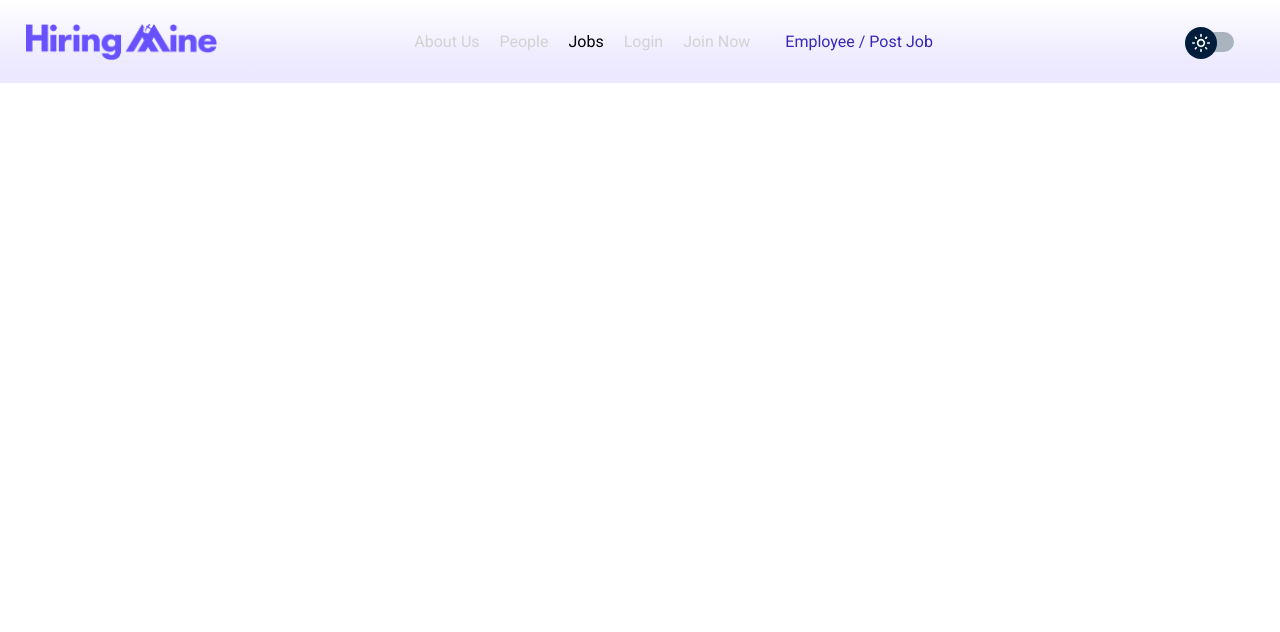
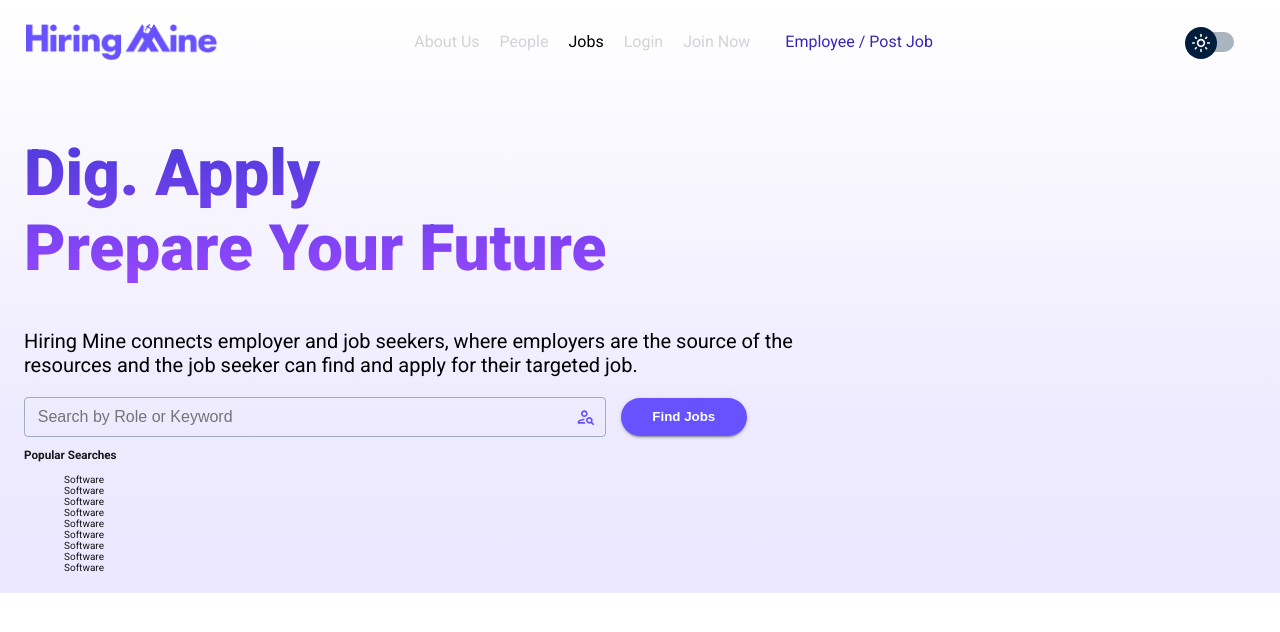
Before and after one commit to hamz-aa/hiring-mine-ui, a React (Vite) app: page / in a window 1280 px wide. Shown: the top 632 px of the page. Built offline with nearby package versions, Linux system fonts and the light colour scheme.

Commit message:
started working on landing page

```diff
--- a/src/App.css
+++ b/src/App.css
@@ -12,6 +12,7 @@ body {
 
 :root {
   font-size: 62.5%;
+  color: rgb(24, 23, 23);
 }
 
 a {
--- a/src/App.jsx
+++ b/src/App.jsx
@@ -3,6 +3,7 @@ import "./App.css";
 import Navbar from "./components/Navbar";
 import { ThemeProvider, createGlobalStyle } from "styled-components";
 import { darkTheme, lightTheme } from "./utils/Theme";
+import Landing from "./components/Landing";
 
 const GlobalStyle = createGlobalStyle`
   body {
@@ -11,13 +12,18 @@ const GlobalStyle = createGlobalStyle`
 `;
 
 function App() {
-  const [darkMode, setDarkMode] = useState(false);
+  const [darkMode, setDarkMode] = useState(
+    localStorage.getItem("darkMode") || false
+  );
+
+  localStorage.setItem("darkMode", darkMode);
 
   return (
     <>
-      <ThemeProvider theme={darkMode ? darkTheme : lightTheme}>
+      <ThemeProvider theme={darkMode === true ? darkTheme : lightTheme}>
         <GlobalStyle />
         <Navbar darkMode={darkMode} setDarkMode={setDarkMode} />
+        <Landing />
       </ThemeProvider>
     </>
   );
--- /dev/null
+++ b/src/components/Landing.jsx
@@ -0,0 +1,110 @@
+import { PersonSearchOutlined } from "@mui/icons-material";
+import styled from "styled-components";
+
+const Container = styled.div`
+  padding: 1em 2.4em;
+`;
+
+const Title = styled.h1`
+  background: linear-gradient(180deg, #4d3bdb 0%, #9747ff 100%);
+  -webkit-background-clip: text;
+  -webkit-text-fill-color: transparent;
+  background-clip: text;
+  font-weight: 800;
+  font-size: 6.4rem;
+`;
+
+const Text = styled.p`
+  font-weight: 400;
+  font-size: 2rem;
+  color: ${({ theme }) => theme.text};
+`;
+
+const InputBox = styled.div`
+  width: 580px;
+  height: 38px;
+  border: 1px solid ${({ theme }) => theme.border};
+  outline: 2px solid transparent;
+  border-radius: 4px;
+  display: flex;
+  align-items: center;
+
+  &:hover {
+    border: 1px solid black;
+  }
+
+  &:has(input:focus) {
+    border: 1px solid transparent;
+    outline: 2px solid ${({ theme }) => theme.textPrimary};
+  }
+`;
+
+const Input = styled.input`
+  border: none;
+  background: transparent;
+  height: 100%;
+  width: 90%;
+  padding: 0 0.8em;
+  font-size: 1.6rem;
+  outline: none;
+  color: ${({ theme }) => theme.text};
+`;
+
+const Button = styled.button`
+  height: 38px;
+  padding: 0 2.35em;
+  border-radius: 20px;
+  border: none;
+  background-color: ${({ theme }) => theme.textPrimary};
+  color: white;
+  font-weight: 700;
+  box-shadow: rgba(0, 0, 0, 0.2) 0px 3px 1px -2px,
+    rgba(0, 0, 0, 0.14) 0px 2px 2px 0px, rgba(0, 0, 0, 0.12) 0px 1px 5px 0px;
+  cursor: pointer;
+
+  &:hover {
+    transition: background-color 0.25s ease-in-out;
+    background-color: #4838b2;
+  }
+`;
+
+const SubHeading = styled.h3``;
+const SubButtons = styled.ul``;
+
+const Landing = () => {
+  return (
+    <Container>
+      <Title>
+        Dig. Apply <br /> Prepare Your Future
+      </Title>
+      <Text>
+        Hiring Mine connects employer and job seekers, where employers are the
+        source of the <br /> resources and the job seeker can find and apply for
+        their targeted job.
+      </Text>
+      <div style={{ display: "flex", alignItems: "center", gap: "15px" }}>
+        <InputBox>
+          <Input placeholder="Search by Role or Keyword" />
+          <PersonSearchOutlined
+            style={{ fontSize: "2rem", marginLeft: "3px", color: "#6851ff" }}
+          />
+        </InputBox>
+        <Button>Find Jobs</Button>
+      </div>
+      <SubHeading>Popular Searches</SubHeading>
+      <SubButtons>
+        <li>Software</li>
+        <li>Software</li>
+        <li>Software</li>
+        <li>Software</li>
+        <li>Software</li>
+        <li>Software</li>
+        <li>Software</li>
+        <li>Software</li>
+        <li>Software</li>
+      </SubButtons>
+    </Container>
+  );
+};
+
+export default Landing;
--- a/src/components/Navbar.jsx
+++ b/src/components/Navbar.jsx
@@ -42,9 +42,9 @@ const ThemeChanger = styled.div`
   border-radius: 15px;
   margin-right: 20px;
   position: relative;
+  cursor: pointer;
 
   & > * {
-    cursor: pointer;
     color: #fff;
     border-radius: 50%;
     padding: 0.3em;
@@ -77,7 +77,7 @@ const Navbar = ({ darkMode, setDarkMode }) => {
         <li className="active">Employee / Post Job</li>
       </Menu>
       <ThemeChanger onClick={() => setDarkMode(!darkMode)}>
-        {darkMode ? (
+        {darkMode === true ? (
           <DarkMode className="dark-mode" style={{ fontSize: "2rem" }} />
         ) : (
           <LightModeOutlined
--- a/src/utils/Theme.js
+++ b/src/utils/Theme.js
@@ -4,6 +4,7 @@ export const lightTheme = {
   bg: "#ffffff",
   text: "black",
   textPrimary: "#6851ff",
+  border: "rgb(159, 173, 188)",
 };
 
 export const darkTheme = {
@@ -12,4 +13,5 @@ export const darkTheme = {
   bg: "#292930",
   text: "white",
   textPrimary: "#6851ff",
+  border: "rgb(23, 22, 22)",
 };
```
